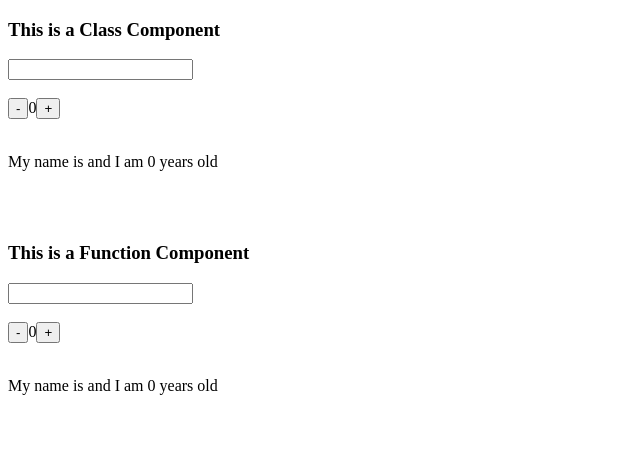
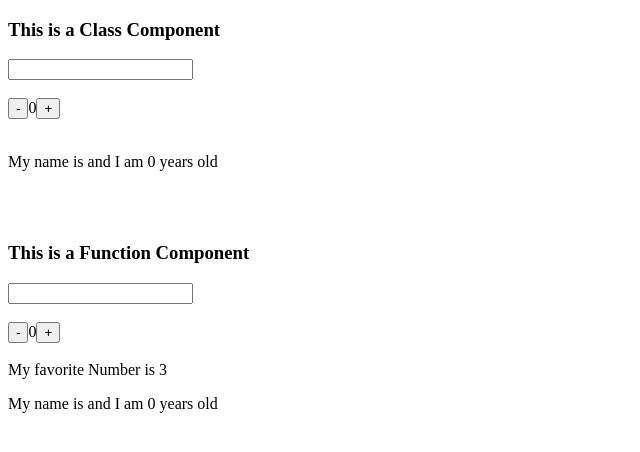
Before and after one commit to iqbal-arif/SimplifiedReactJS, a React (Vite) app in the folder demo/vite-project/Advanced Components/reactDevTools/: page / in a window 1280 px wide. Shown: the top 452 px of the page, without its empty margins (0-640 px from the left). Built offline with nearby package versions, Linux system fonts and the light colour scheme.

Commit message:
modified:   demo/vite-project/Advanced Components/reactDevTools/src/App.jsx

```diff
--- a/demo/vite-project/Advanced Components/reactDevTools/src/App.jsx
+++ b/demo/vite-project/Advanced Components/reactDevTools/src/App.jsx
@@ -9,9 +9,9 @@ function App() {
       <br />
       {/* L34:Conditional Rendering
       Added {favoriteNumber} */}
-      {/* <FunctionComponent favoriteNumber={3} /> */}
+      <FunctionComponent favoriteNumber={3} />
       {/* If favoriteNumber is not defined as a prop */}
-      <FunctionComponent />
+      {/* <FunctionComponent /> */}
     </div>
   );
 }
```
